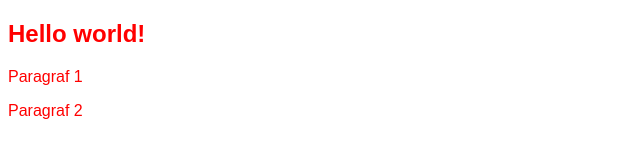
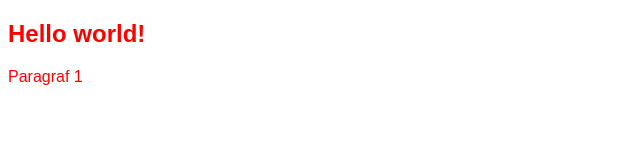
Before and after one commit to erdikaRKusumah/rekweb-pertemuan-3, a plain HTML site: page index.html in a window 1280 px wide. Shown: the full height of the page, 0-640 px from the left. Drawn offline with Linux system fonts and the light colour scheme.

Commit message:
menghapus paragraf 2

```diff
--- a/index.html
+++ b/index.html
@@ -7,7 +7,6 @@
 <body>
 	<h2>Hello world!</h2>
 	<p>Paragraf 1</p>
-	<p>Paragraf 2</p>
 
 </body>
 <script type="text/javascript" src="script.js"></script>
```
